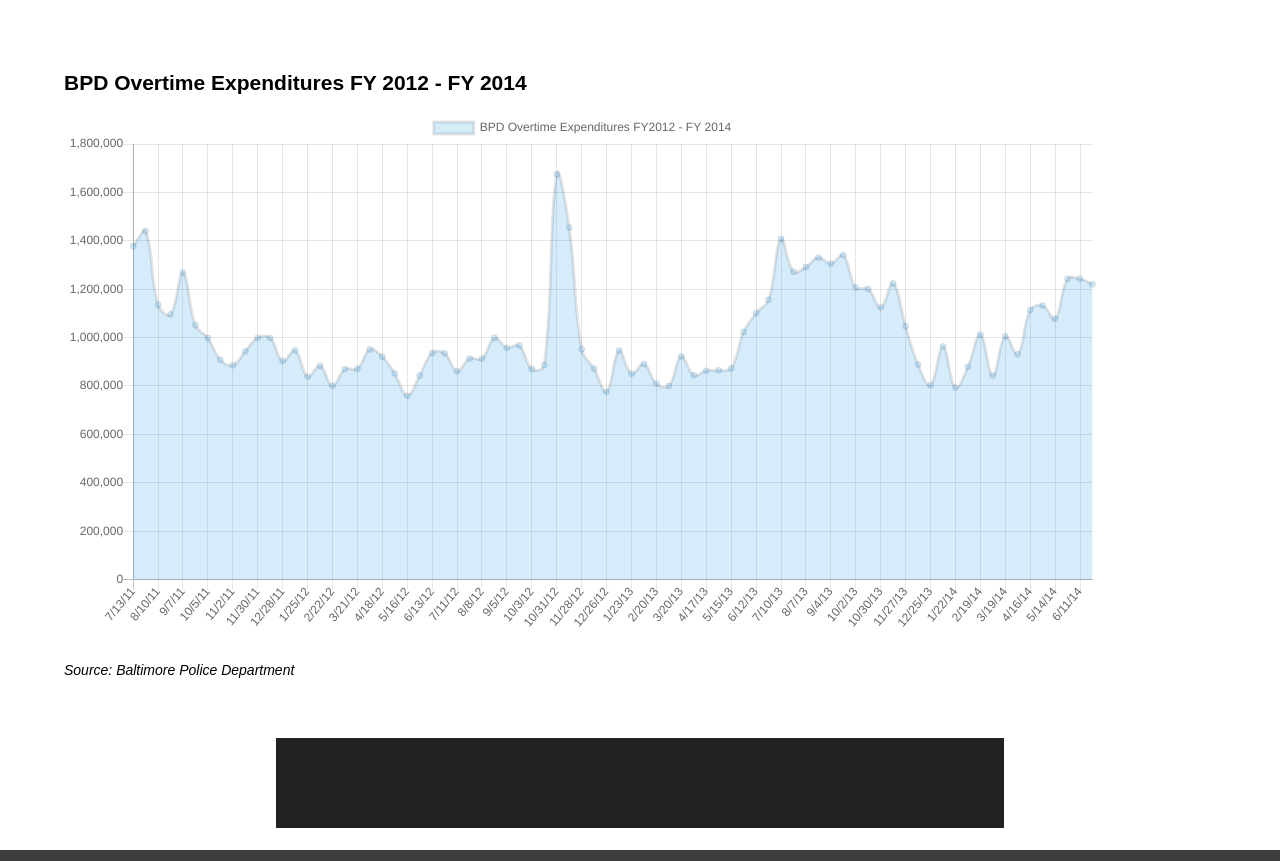
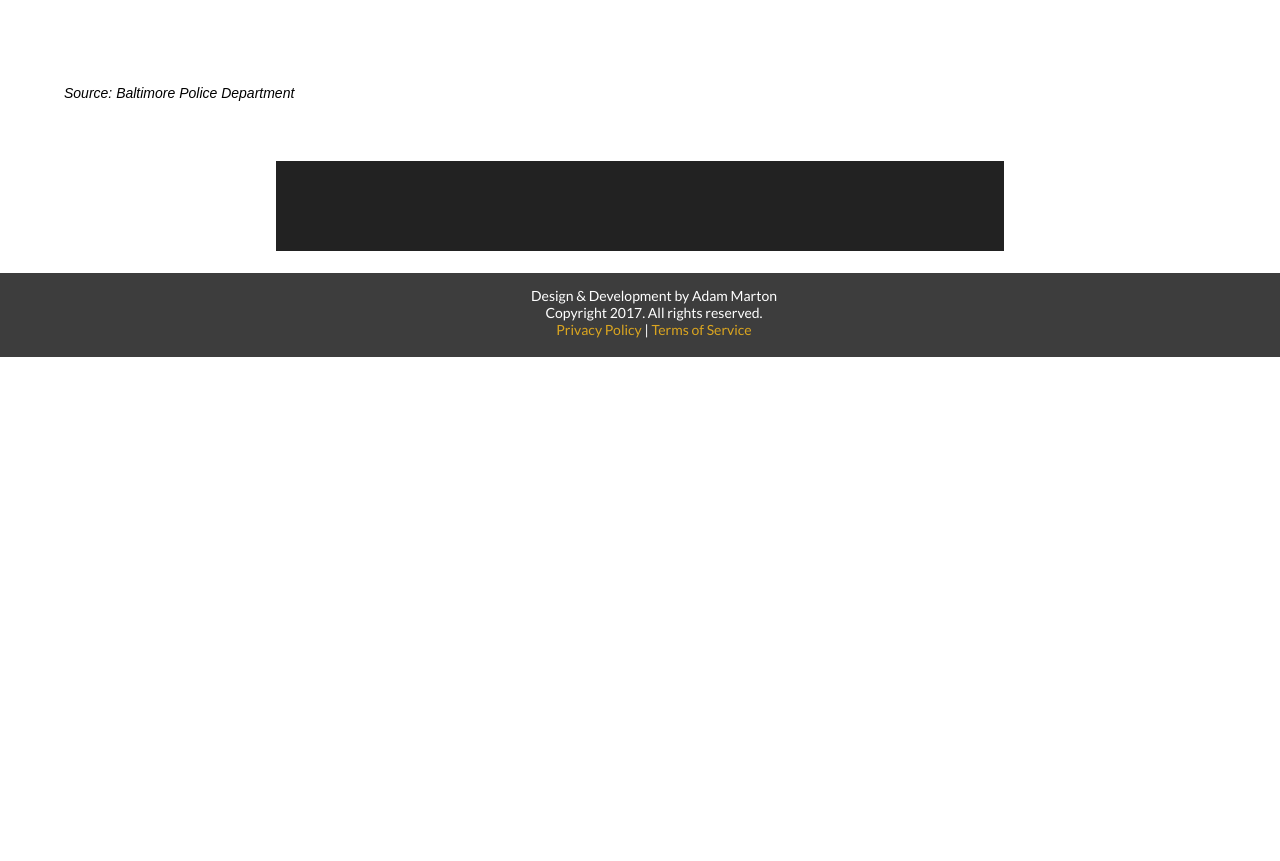
Before and after one commit to amarton/bdp-overtime, a plain HTML site: page index.html in a window 1280 px wide. Shown: the part 1417-2278 px from the top of the page. After the commit the page ends 1774 px from the top, so only its background shows below. Drawn offline with nearby package versions, Linux system fonts and the light colour scheme; a script that the page names is missing.

Commit message:
kill a chart

```diff
--- a/index.html
+++ b/index.html
@@ -115,10 +115,6 @@
 <div style="clear:both;padding-top:50px;"></div>
 
 
-<div style="width:90%;">
-    <h2>BPD Overtime Expenditures FY 2012 - FY 2014</h2>
-    <canvas id="lineChart2012to2014"></canvas>
-</div>
 
 
 <br><br><em>Source: Baltimore Police Department</em>
```
